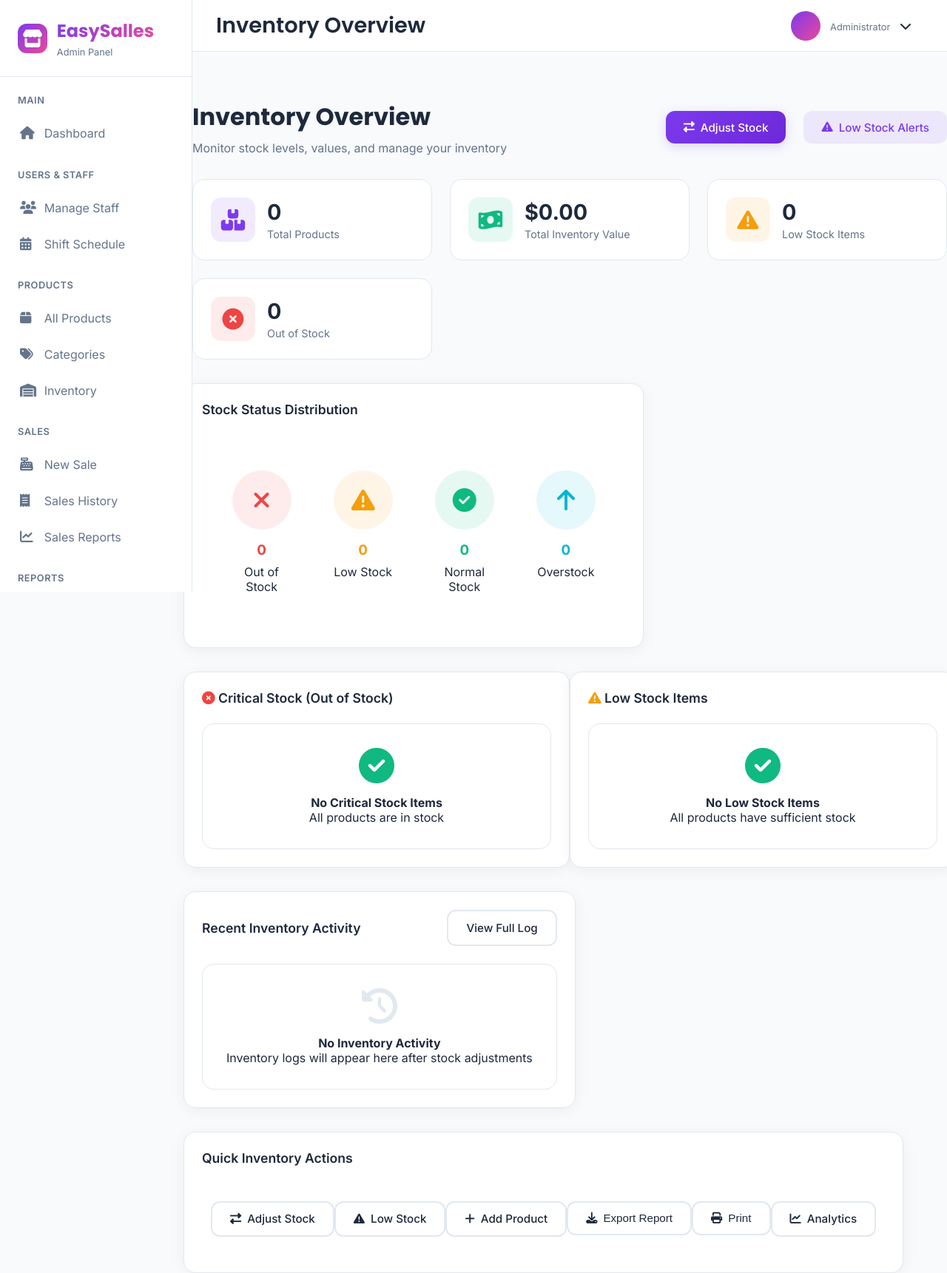
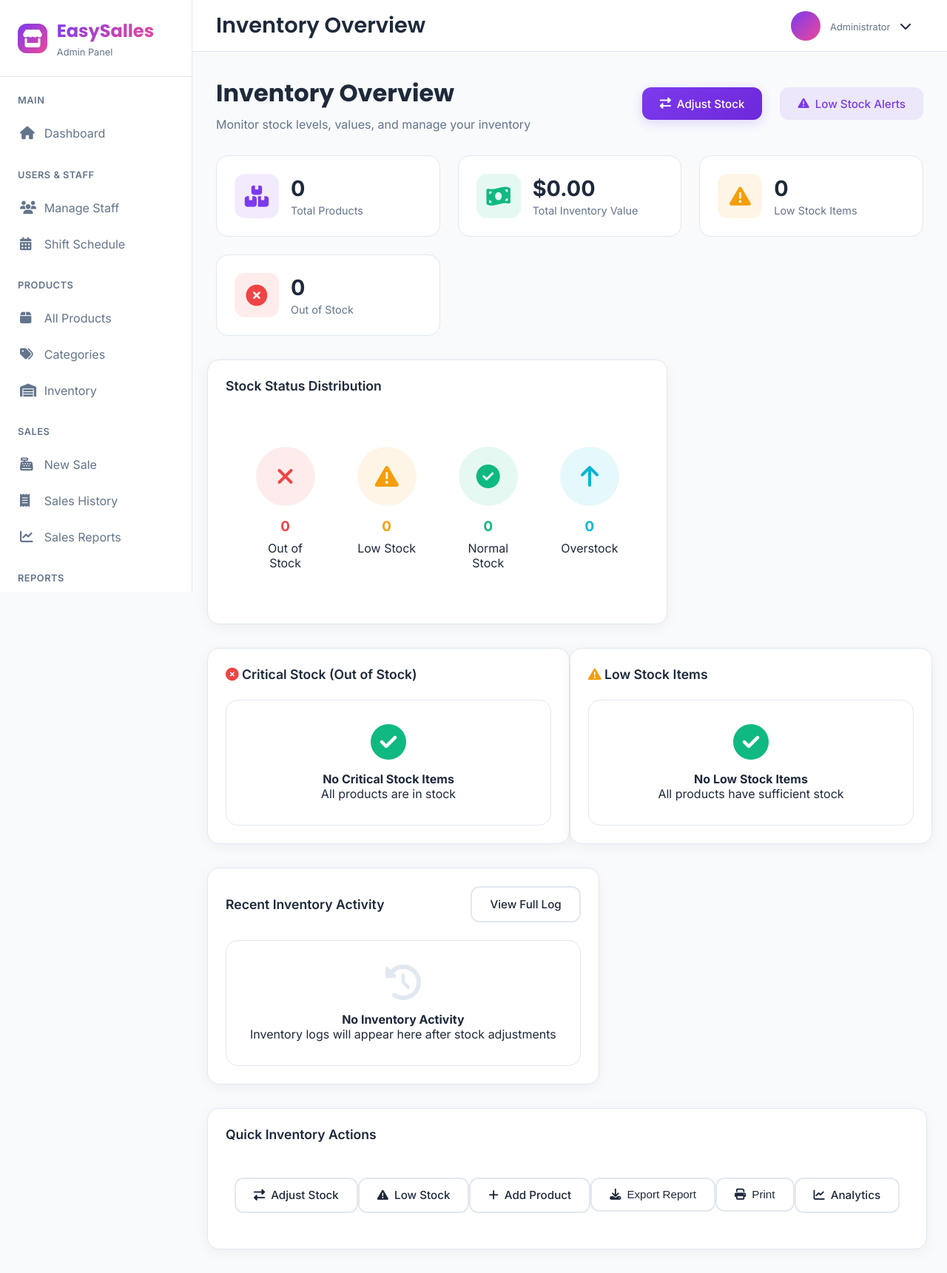
Before and after one commit to chidimaUgwu/EasySalles, a PHP site: page /admin/inventory/index.php in a window 1280 px wide. Shown: the whole page at 74% size. Run offline with PHP 8.4, Linux system fonts and the light colour scheme; the visitor is signed in with stand-in values (Sample User, id 1); data that the repository does not hold is empty.

Commit message:
Update header.php

```diff
--- a/admin/includes/header.php
+++ b/admin/includes/header.php
@@ -21,11 +21,6 @@ $current_user = getUserData($_SESSION['user_id']);
 $current_page = basename($_SERVER['PHP_SELF']);
 $current_uri = $_SERVER['REQUEST_URI'];
 $script_name = $_SERVER['SCRIPT_NAME'];
-
-// Debug information (you can remove this after fixing)
-error_log("Current URI: " . $current_uri);
-error_log("Script Name: " . $script_name);
-error_log("Current Page: " . $current_page);
 
 // Calculate admin root path
 $admin_root = dirname(dirname($script_name)); // Goes up two levels from /admin/includes/header.php
@@ -243,6 +238,8 @@ if (!isset($page_title)) {
             flex: 1;
             margin-left: var(--sidebar-width);
             min-height: 100vh;
+            display: flex;
+            flex-direction: column;
         }
 
         /* Top Header */
@@ -257,6 +254,7 @@ if (!isset($page_title)) {
             position: sticky;
             top: 0;
             z-index: 100;
+            flex-shrink: 0;
         }
 
         .header-left h1 {
@@ -312,6 +310,8 @@ if (!isset($page_title)) {
         /* Content Area */
         .content-area {
             padding: 2rem;
+            flex: 1;
+            overflow-y: auto;
         }
 
         /* Page Header */
@@ -926,4 +926,3 @@ if (!isset($page_title)) {
 
         <!-- Content Area -->
         <div class="content-area">
-        </div>
```
